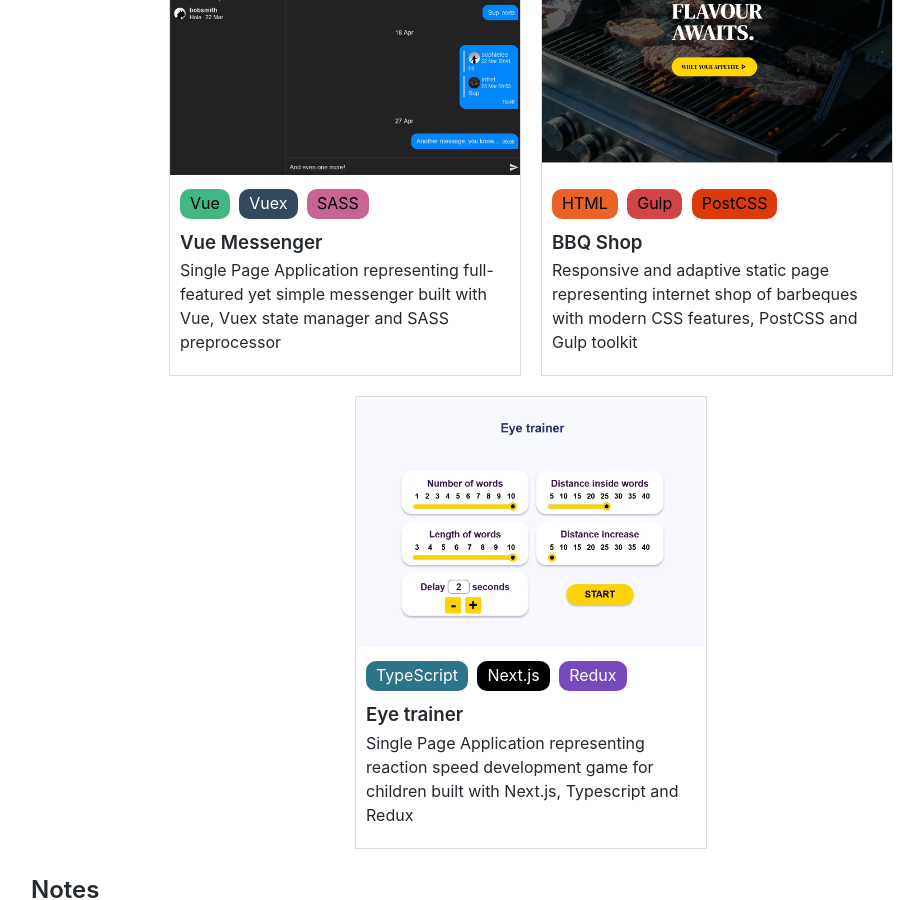
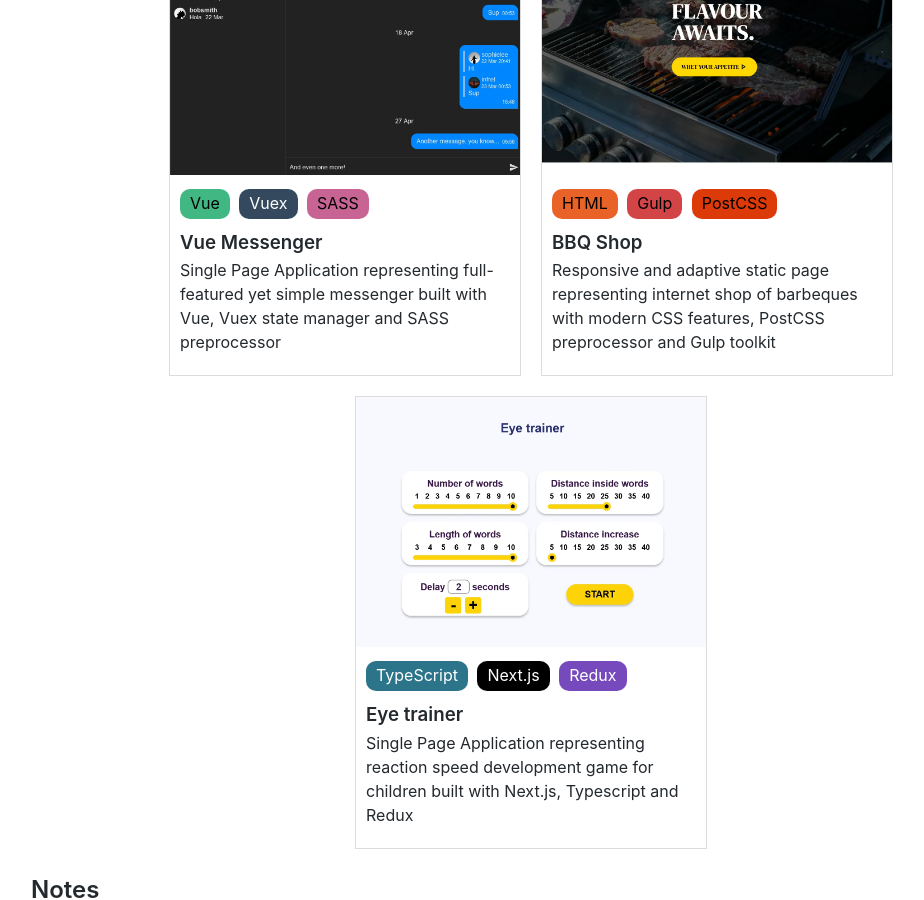
Before and after one commit to pechkn/pechkn.github.io, a Jekyll site: the page index.html, which Jekyll copies as it is, in a window 1280 px wide and 900 px high, scrolled down 1399 px. Shown: the whole window, without its empty margins (109-1033 px from the left). Built offline with Jekyll 4.4.1, drawn with Linux system fonts in a browser that asks for light colours.

```diff
--- a/index.html
+++ b/index.html
@@ -172,7 +172,7 @@
           <h3 lang="ru">Магазин грилей</h3>
           <p lang="en">
             Responsive and adaptive static page representing internet shop of barbeques with modern
-            CSS features, PostCSS and Gulp toolkit
+            CSS features, PostCSS preprocessor and Gulp toolkit
           </p>
           <p lang="ru">
             Отзывчивый и адаптивный статичный сайт, представляющий собой главную страницу фиктивного
```
Also changed, not shown: notes/arch.md (+14 -4 lines).
